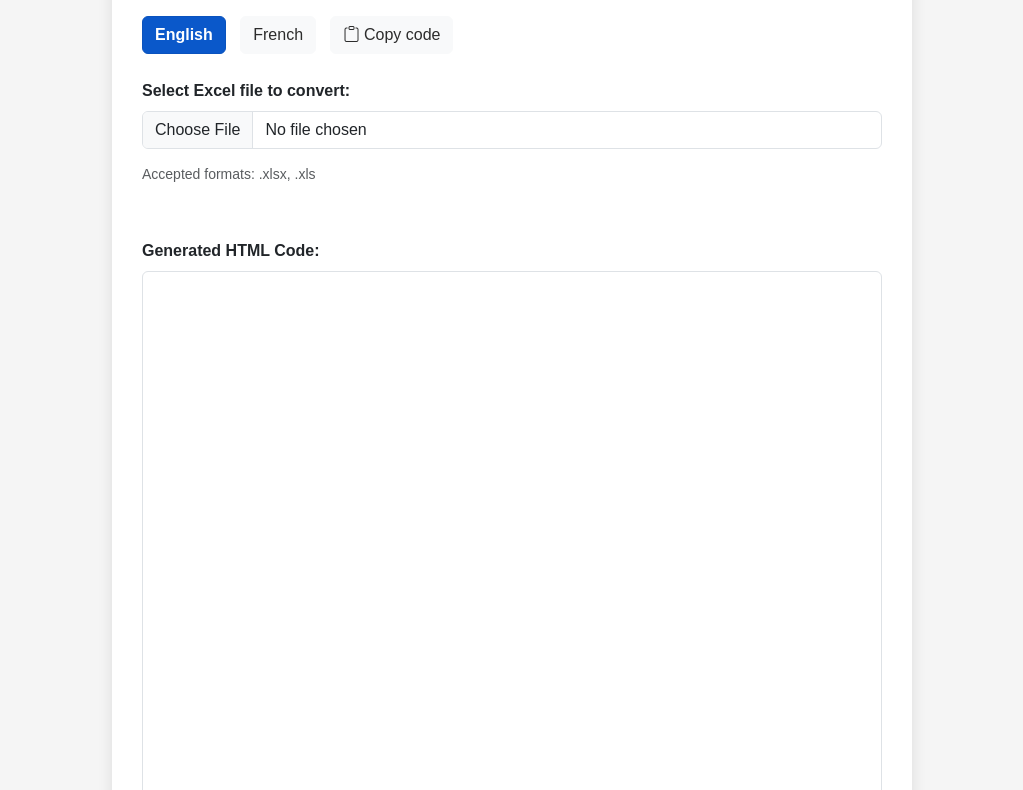
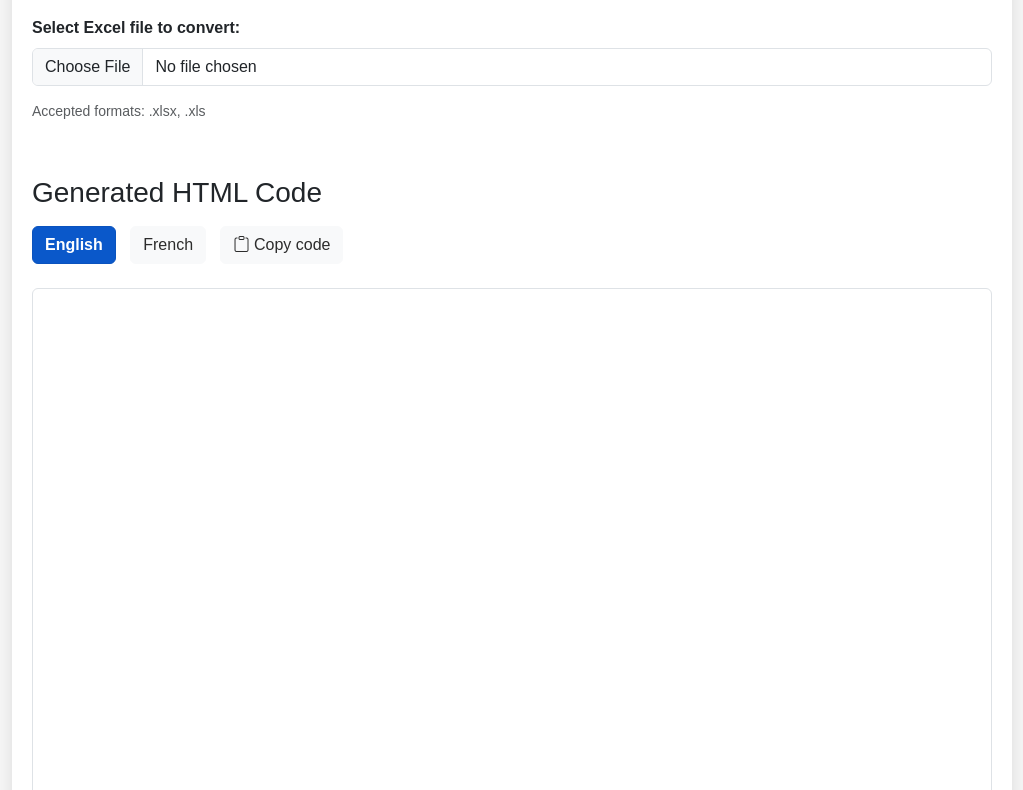
Before and after one commit to rizzo-ssc-spc/saco-list-converter, a plain HTML site: page index.html in a window 1280 px wide. Shown: the part 132-922 px from the top of the page, without its empty margins (128-1151 px from the left). Drawn offline with nearby package versions, Linux system fonts and the light colour scheme.

Commit message:
improve styling

```diff
--- a/index.html
+++ b/index.html
@@ -17,12 +17,14 @@
         }
 
         .container {
-            max-width: 800px;
+            max-width: 1000px;
             margin: 0 auto;
+            margin-inline: auto;
             background-color: #fff;
             border-radius: 8px;
             box-shadow: 0 0 15px rgba(0, 0, 0, 0.1);
             padding: 30px;
+            padding-inline: 20px;
         }
 
         h1 {
@@ -110,7 +112,17 @@
     <main class="container" role="main">
         <h1>SACO list converter</h1>
 
-        <div class="language-selector mrgn-bttm-md mrgn-tp-lg" role="group" aria-label="Select output language">
+        <div class="file-input-section">
+            <label for="upload" class="form-label">Select Excel file to convert:</label>
+            <input type="file" id="upload" accept=".xlsx,.xls" class="form-control" aria-describedby="fileHelpText" />
+            <div id="fileHelpText" class="form-text">Accepted formats: .xlsx, .xls</div>
+        </div>
+
+        <div id="statusMessages" role="status" aria-live="polite" class="status-message"></div>
+
+        <div class="output-section mt-4">
+            <label for="output" class="form-label"><span class="h3">Generated HTML Code</span></label>
+            <div class="language-selector mb-4 mt-3" role="group" aria-label="Select output language">
                 <button id="btnEnglish" class="btn btn-primary active" aria-pressed="true">
                     <span class="visually-hidden">Generate HTML in </span>English
                 </button>
@@ -121,17 +133,6 @@
                     <i class="bi bi-clipboard" aria-hidden="true"></i> Copy code
                 </button>
             </div>
-
-        <div class="file-input-section">
-            <label for="upload" class="form-label">Select Excel file to convert:</label>
-            <input type="file" id="upload" accept=".xlsx,.xls" class="form-control" aria-describedby="fileHelpText" />
-            <div id="fileHelpText" class="form-text">Accepted formats: .xlsx, .xls</div>
-        </div>
-
-        <div id="statusMessages" role="status" aria-live="polite" class="status-message"></div>
-
-        <div class="output-section mt-4">
-            <label for="output" class="form-label">Generated HTML Code:</label>
             <textarea id="output" readonly class="form-control" aria-describedby="outputHelpText"></textarea>
             <div id="outputHelpText" class="form-text">The generated HTML code will appear here after uploading a file.</div>
         </div>
```
Lines whose indentation alone changed are shown as unchanged.
